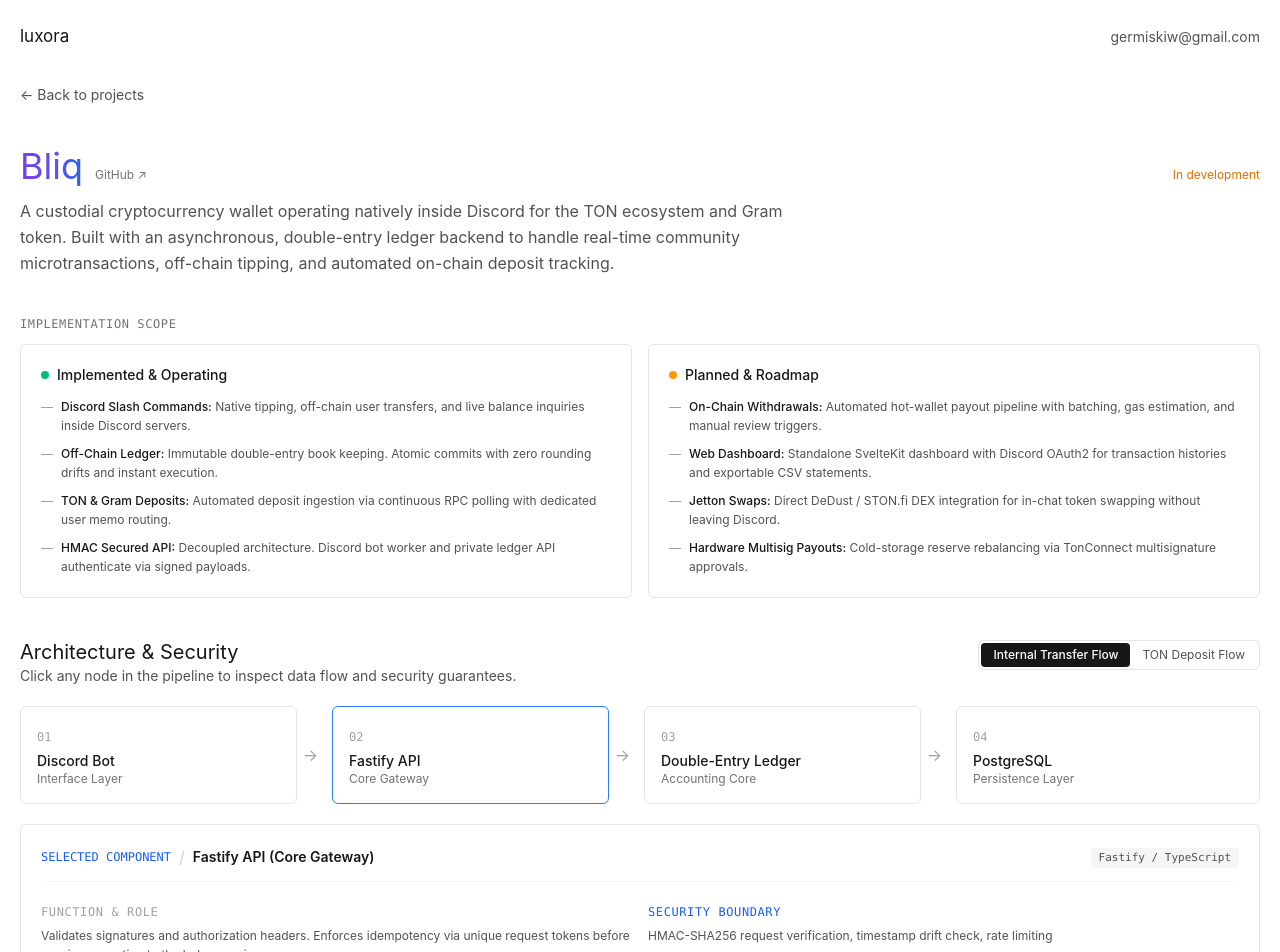
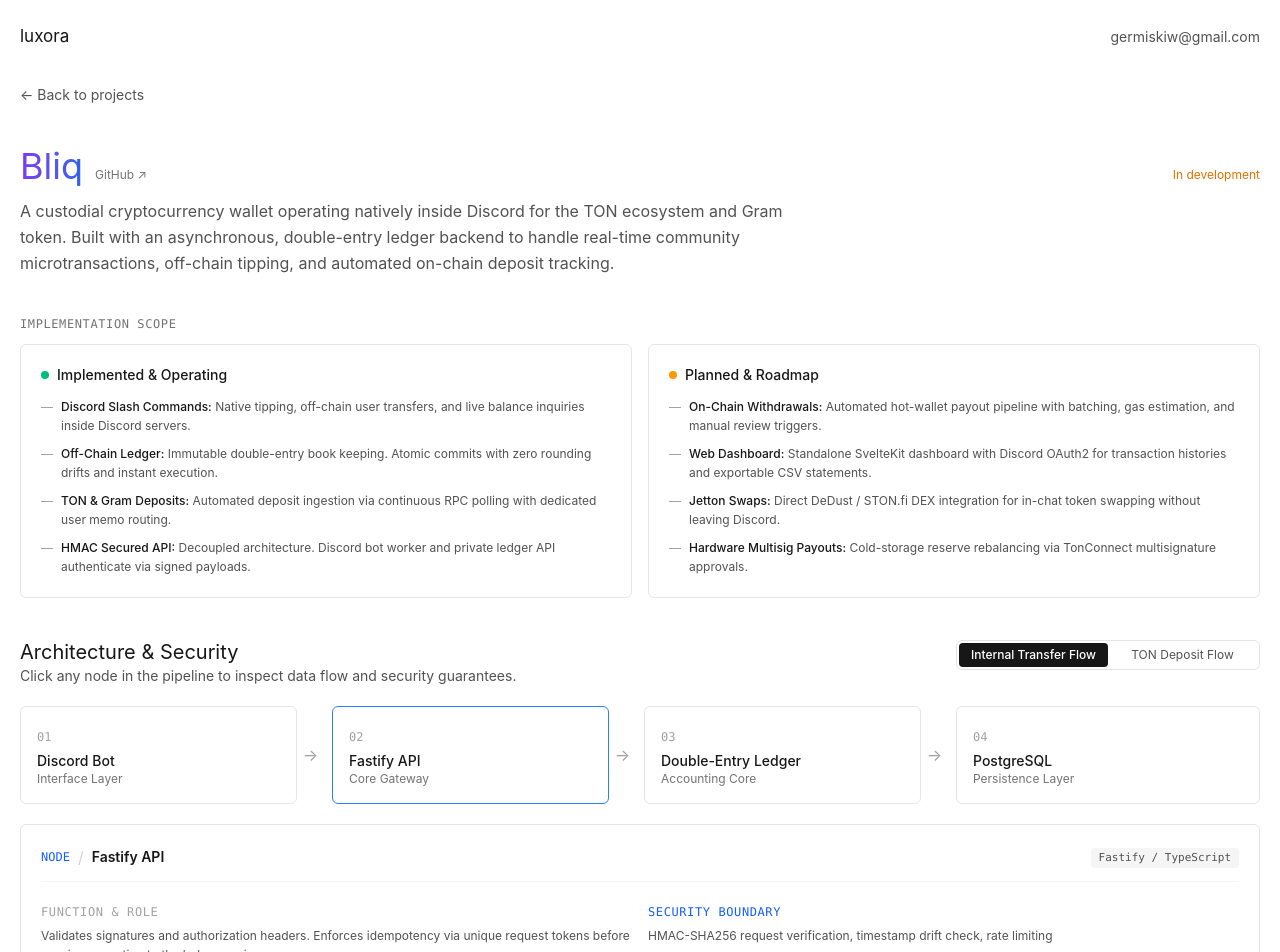
Before and after one commit to lux0ra/portfolio, a SvelteKit app: page /projects/bliq in a window 1280 px wide. Shown: the top 952 px of the page. Built offline with nearby package versions, Linux system fonts and the light colour scheme.

Commit message:
Fixed adaptation

```diff
--- a/src/routes/projects/bliq/+page.svelte
+++ b/src/routes/projects/bliq/+page.svelte
@@ -301,7 +301,7 @@
 
     <section class="flex flex-col gap-5">
         <div
-            class="flex flex-col gap-2 sm:flex-row sm:items-baseline sm:justify-between"
+            class="flex flex-col gap-3 sm:flex-row sm:items-baseline sm:justify-between"
         >
             <div>
                 <h2
@@ -316,11 +316,11 @@
             </div>
 
             <div
-                class="flex rounded-md border border-neutral-200 dark:border-neutral-800 p-0.5 text-xs"
+                class="grid grid-cols-2 w-full sm:w-auto rounded-md border border-neutral-200 dark:border-neutral-800 p-0.5 text-xs"
             >
                 <button
                     type="button"
-                    class={`cursor-pointer rounded px-3 py-1 transition-colors duration-150 ${
+                    class={`cursor-pointer rounded px-3 py-1.5 sm:py-1 text-center transition-colors duration-150 ${
                         activeFlow === "transfer"
                             ? "bg-neutral-900 text-white dark:bg-neutral-100 dark:text-neutral-900 font-medium"
                             : "text-neutral-600 dark:text-neutral-400 hover:text-neutral-900 dark:hover:text-neutral-100"
@@ -331,7 +331,7 @@
                 </button>
                 <button
                     type="button"
-                    class={`cursor-pointer rounded px-3 py-1 transition-colors duration-150 ${
+                    class={`cursor-pointer rounded px-3 py-1.5 sm:py-1 text-center transition-colors duration-150 ${
                         activeFlow === "deposit"
                             ? "bg-neutral-900 text-white dark:bg-neutral-100 dark:text-neutral-900 font-medium"
                             : "text-neutral-600 dark:text-neutral-400 hover:text-neutral-900 dark:hover:text-neutral-100"
@@ -395,7 +395,7 @@
                         <span
                             class="font-mono text-xs text-blue-600 dark:text-blue-400"
                         >
-                            SELECTED COMPONENT
+                            NODE
                         </span>
                         <span class="text-neutral-300 dark:text-neutral-700"
                             >/</span
@@ -403,7 +403,7 @@
                         <h4
                             class="text-sm font-semibold text-neutral-900 dark:text-neutral-100"
                         >
-                            {activeNode.label} ({activeNode.sublabel})
+                            {activeNode.label}
                         </h4>
                     </div>
                     <span
```
